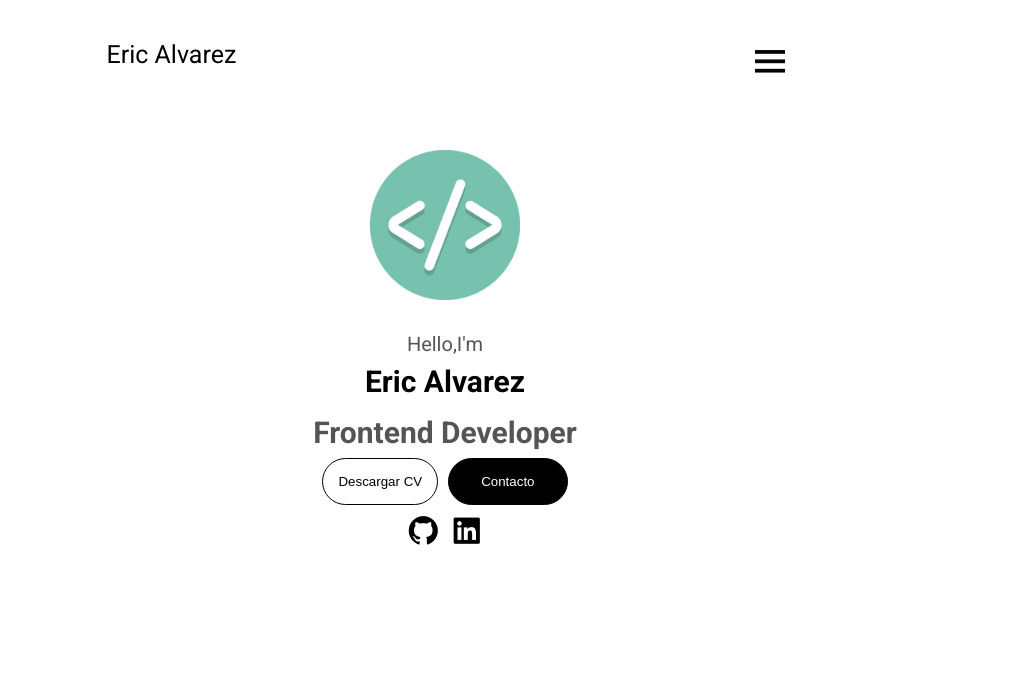
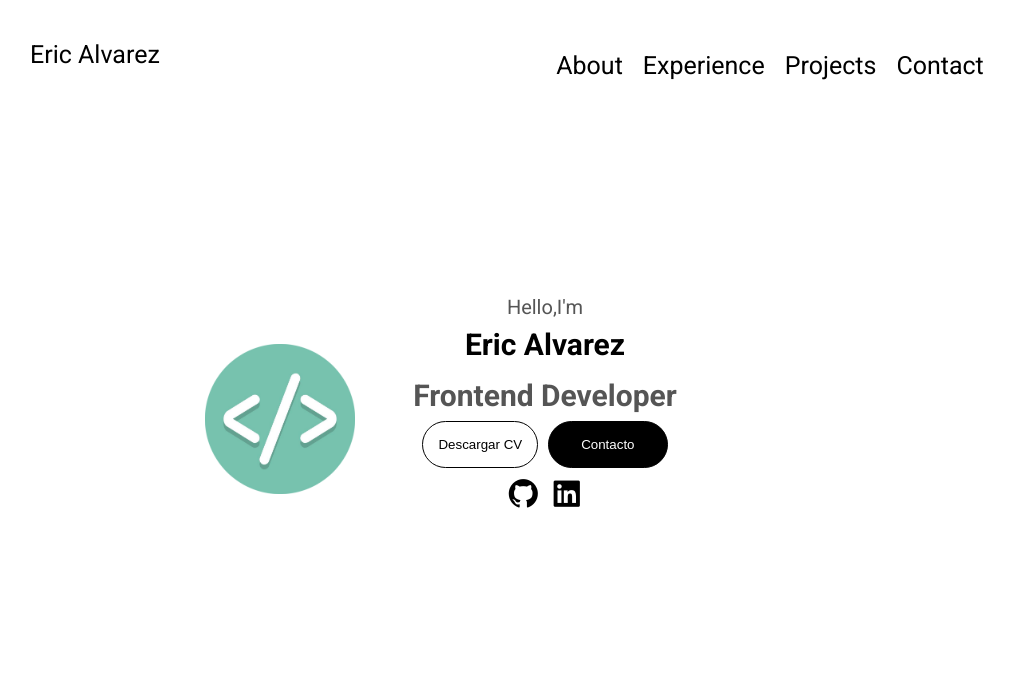
Before and after one commit to AlvarezEric1999/Portfolio, a plain HTML site: page index.html in a window 1280 px wide. Shown: the top 687 px of the page, without its empty margins (195-1209 px from the left). Drawn offline with nearby package versions, Linux system fonts and the light colour scheme; files whose address does not match are found by name.

Commit message:
media queri desktop

```diff
--- a/styles.css
+++ b/styles.css
@@ -114,7 +114,7 @@ header{
 
 .presentation-description{
 
-    margin-top: 30px;
+
     text-align: center;
     font-family: 'Roboto';
 }
@@ -410,6 +410,9 @@ footer{
 }
 
 @media (min-width:768px){
+
+
+
     .skills-main-container{
         display: flex;
         gap: 10px;
@@ -424,3 +427,23 @@ footer{
 
     }
 }
+
+@media (min-width:1024px){
+    .presentation-container{
+        display: flex;
+        justify-content: center;
+        align-items: center;
+        gap: 50px;
+    }
+
+    .nav-bar-button{
+        display: none;
+    }
+
+    .nav-bar{
+        display: inline-block;
+        position: static;
+        display: flex;
+        flex-direction: row;
+    }
+}
```
